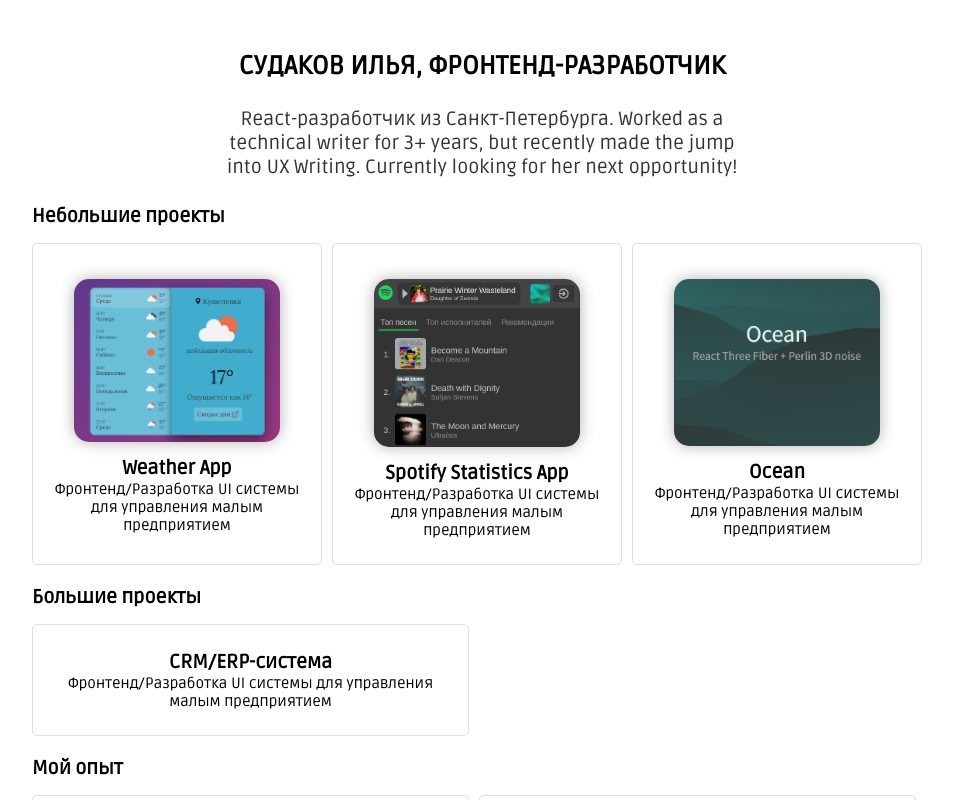
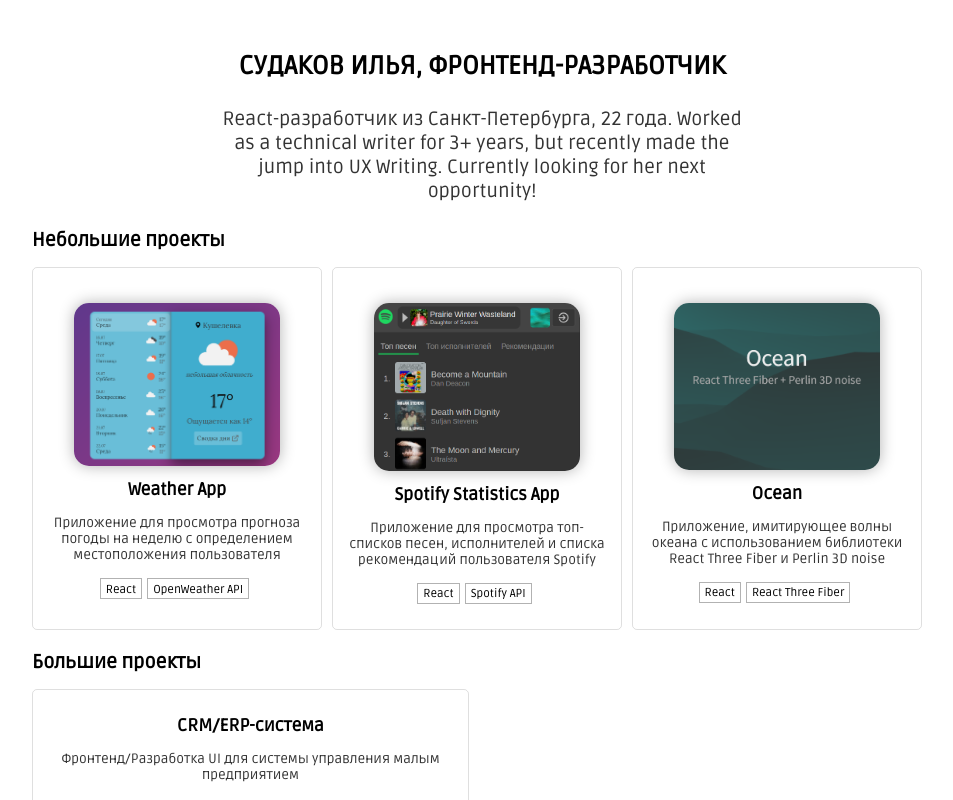
Before and after one commit to ilyasudakov/resume, a React (Create React App) app: page / in a window 1280 px wide. Shown: the top 800 px of the page, without its empty margins (158-1111 px from the left). Built offline with nearby package versions, Linux system fonts and the light colour scheme.

Commit message:
update content and styles

```diff
--- a/src/components/MainPage/MainPage.jsx
+++ b/src/components/MainPage/MainPage.jsx
@@ -1,10 +1,12 @@
 import React from 'react'
+import { Link } from 'react-router-dom'
+
 import './MainPage.scss'
+import { numberToString } from '../../functions.js'
 import crmLogo from '../../assets/crm_logo.png'
 import weatherAppPic from '../../assets/weather_app1.png'
 import spotifyAppPic from '../../assets/spotify_app1.png'
 import oceanAppPic from '../../assets/ocean_app1.png'
-import { Link } from 'react-router-dom'
 
 const MainPage = (props) => {
   return (
@@ -13,9 +15,17 @@ const MainPage = (props) => {
         <div className="main-page__title">
           <h1>Судаков Илья, Фронтенд-разработчик</h1>
           <h2>
-            React-разработчик из Санкт-Петербурга. Worked as a technical writer
-            for 3+ years, but recently made the jump into UX Writing. Currently
-            looking for her next opportunity!
+            React-разработчик из Санкт-Петербурга,{' '}
+            {`${
+              new Date().getFullYear() -
+              new Date(897609600 * 1000).getFullYear()
+            } ${numberToString(
+              new Date().getFullYear() -
+                new Date(897609600 * 1000).getFullYear(),
+              ['год', 'года', 'лет'],
+            )}`}
+            . Worked as a technical writer for 3+ years, but recently made the
+            jump into UX Writing. Currently looking for her next opportunity!
           </h2>
         </div>
         <h2>Небольшие проекты</h2>
@@ -24,22 +34,36 @@ const MainPage = (props) => {
             <img className="main-page__img" src={weatherAppPic} alt="" />
             <h2>Weather App</h2>
             <h3>
-              Фронтенд/Разработка UI системы для управления малым предприятием
+              Приложение для просмотра прогноза погоды на неделю с определением
+              местоположения пользователя
             </h3>
+            <div className="main-page__skills">
+              <div className="main-page__text-item">React</div>
+              <div className="main-page__text-item">OpenWeather API</div>
+            </div>
           </Link>
           <Link className="main-page__card" to="/spotify-app">
             <img className="main-page__img" src={spotifyAppPic} alt="" />
             <h2>Spotify Statistics App</h2>
             <h3>
-              Фронтенд/Разработка UI системы для управления малым предприятием
+              Приложение для просмотра топ-списков песен, исполнителей и списка
+              рекомендаций пользователя Spotify
             </h3>
+            <div className="main-page__skills">
+              <div className="main-page__text-item">React</div>
+              <div className="main-page__text-item">Spotify API</div>
+            </div>
           </Link>
           <Link className="main-page__card" to="/ocean-app">
             <img className="main-page__img" src={oceanAppPic} alt="" />
             <h2>Ocean</h2>
             <h3>
-              Фронтенд/Разработка UI системы для управления малым предприятием
+              Приложение, имитирующее волны океана с использованием библиотеки React Three Fiber и Perlin 3D noise
             </h3>
+            <div className="main-page__skills">
+              <div className="main-page__text-item">React</div>
+              <div className="main-page__text-item">React Three Fiber</div>
+            </div>
           </Link>
         </div>
         <h2>Большие проекты</h2>
@@ -47,7 +71,7 @@ const MainPage = (props) => {
           <Link className="main-page__card" to="/crm">
             <h2>CRM/ERP-система</h2>
             <h3>
-              Фронтенд/Разработка UI системы для управления малым предприятием
+              Фронтенд/Разработка UI для системы управления малым предприятием
             </h3>
             {/* <img className="main-pa ge__img" src={crmLogo} alt="" /> */}
           </Link>
--- a/src/components/MainPage/MainPage.scss
+++ b/src/components/MainPage/MainPage.scss
@@ -49,6 +49,7 @@
             // flex-wrap: wrap;
             margin: 15px 0;
             width: 100%;
+            font-size: 90%;
 
             .main-page__card {
                 margin-right: 10px;
@@ -63,14 +64,36 @@
                 transition: 200ms ease-out;
                 color: #000000;
                 text-decoration: none;
+                position: relative;
+
+                h2 {
+                    margin-bottom: 15px;
+                }
 
                 h3 {
                     font-weight: normal;
+                    color: #333333;
                 }
 
                 .main-page__img {
                     max-width: 80%;
                     margin: 10px 0;
+                }
+
+                .main-page__skills {
+                    display: flex;
+                    flex-direction: row;
+                    flex-wrap: wrap;
+                    justify-content: center;
+                    align-items: center;
+                    margin-top: 15px;
+                    // bottom: 0;
+
+                    .main-page__text-item {
+                        padding: 2.5px 5px;
+                        border: 1px solid rgba(0, 0, 0, 0.3);
+                        margin-right: 5px;
+                    }
                 }
             }
 
@@ -161,6 +184,11 @@
                 max-width: 90%;
                 font-size: 90%;
             }
+
+            .main-page__list {
+                .main-page__card {
+                }
+            }
         }
     }
 
@@ -174,7 +202,7 @@
                 align-items: center;
 
                 .main-page__card {
-                    width: 100%;
+                    width: calc(100% - 30px);
                     max-width: none;
                     margin-right: 0;
                     margin-bottom: 10px;
--- /dev/null
+++ b/src/functions.js
@@ -0,0 +1,16 @@
+//Определение склонения слова в зависимости от остатка числа
+//к которому оно относится
+export const numberToString = (number, wordForms) => {
+  number = Math.abs(number) % 100
+  let remainder = number % 10
+  if (number > 10 && number < 20) {
+    return wordForms[2]
+  }
+  if (remainder > 1 && remainder < 5) {
+    return wordForms[1]
+  }
+  if (remainder == 1) {
+    return wordForms[0]
+  }
+  return wordForms[2]
+}
```
